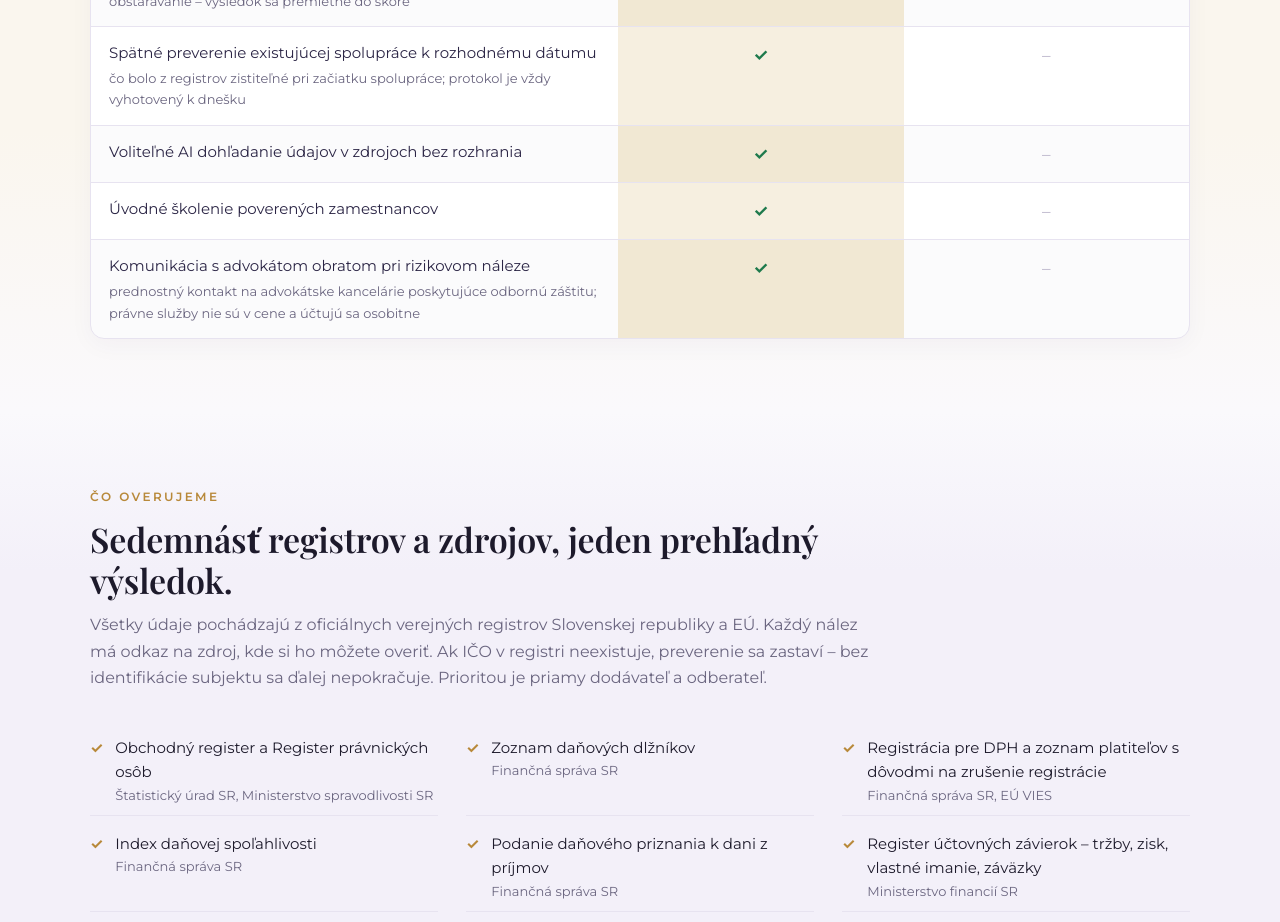
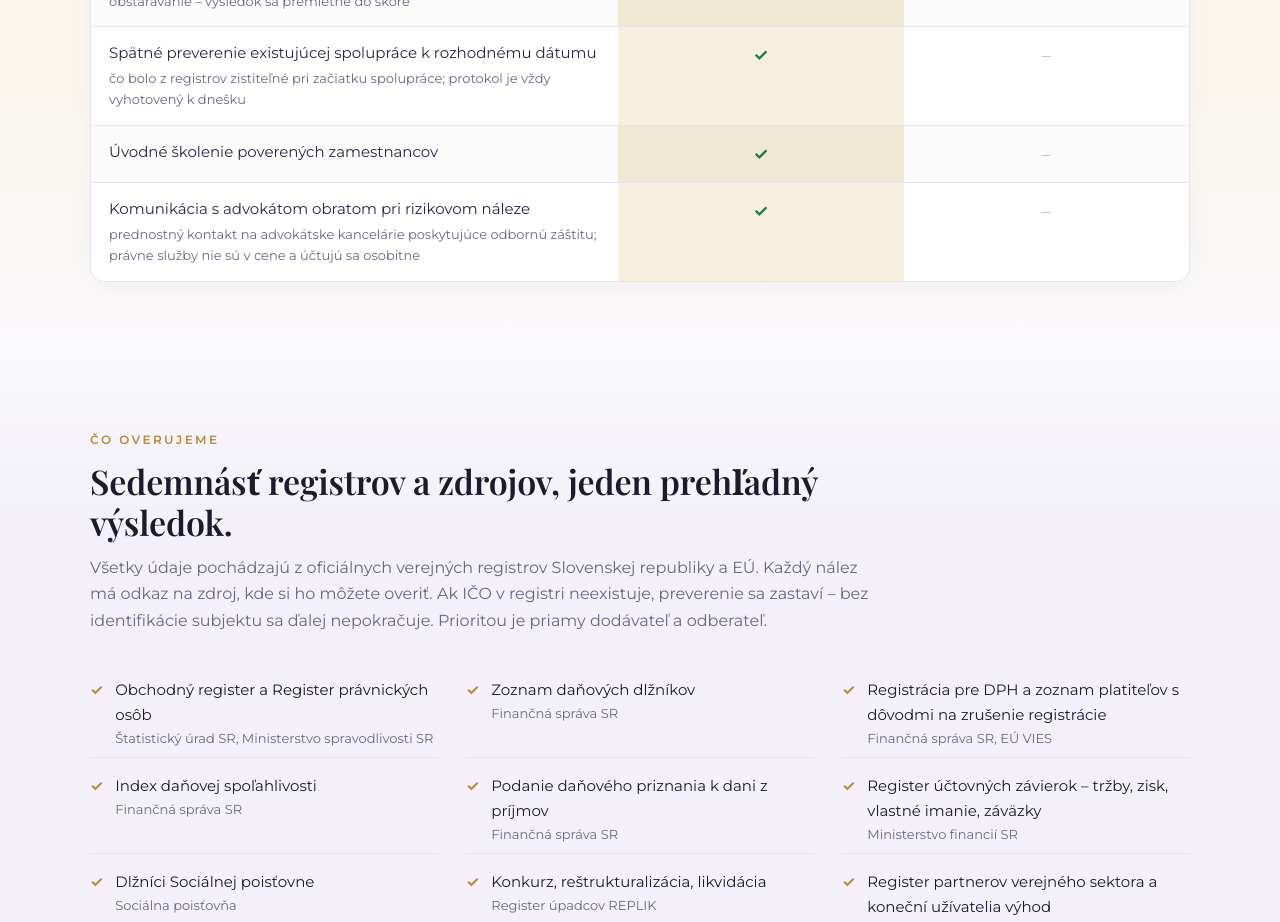
Before and after one commit to anty11/eM, a Next.js app in the folder overenie-ico/: page / in a window 1280 px wide. Shown: the part 3580-4502 px from the top of the page. Built offline with nearby package versions, Linux system fonts and the light colour scheme.

Commit message:
Web: AI dohľadanie vypustené z ponuky verzií (ostáva interná funkcia)

```diff
--- a/overenie-ico/app/page.tsx
+++ b/overenie-ico/app/page.tsx
@@ -34,7 +34,6 @@ const FEATURES: { name: string; note?: string; ext: boolean; std: boolean }[] =
   { name: "Neobmedzený počet preverení", ext: true, std: true },
   { name: "Kontrolný zoznam neverejných registrov so zápisom výsledku do protokolu", note: "exekúcie, zdravotné poisťovne, Obchodný vestník, diskvalifikácie, verejné obstarávanie – výsledok sa premietne do skóre", ext: true, std: false },
   { name: "Spätné preverenie existujúcej spolupráce k rozhodnému dátumu", note: "čo bolo z registrov zistiteľné pri začiatku spolupráce; protokol je vždy vyhotovený k dnešku", ext: true, std: false },
-  { name: "Voliteľné AI dohľadanie údajov v zdrojoch bez rozhrania", ext: true, std: false },
   { name: "Úvodné školenie poverených zamestnancov", ext: true, std: false },
   { name: "Komunikácia s advokátom obratom pri rizikovom náleze", note: "prednostný kontakt na advokátske kancelárie poskytujúce odbornú záštitu; právne služby nie sú v cene a účtujú sa osobitne", ext: true, std: false },
 ];
```
Also changed, not shown: 1 other file (tests, documents, lock files or other folders).
